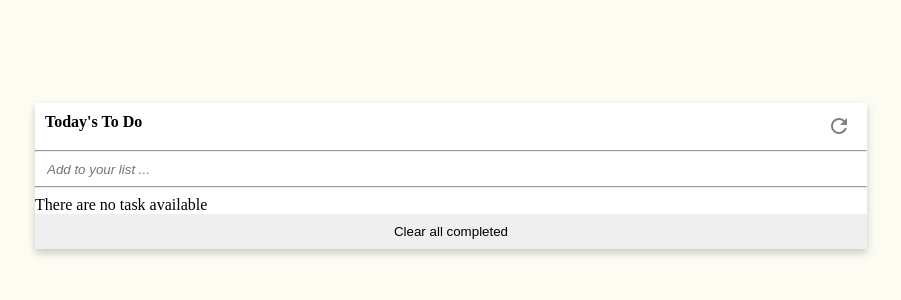
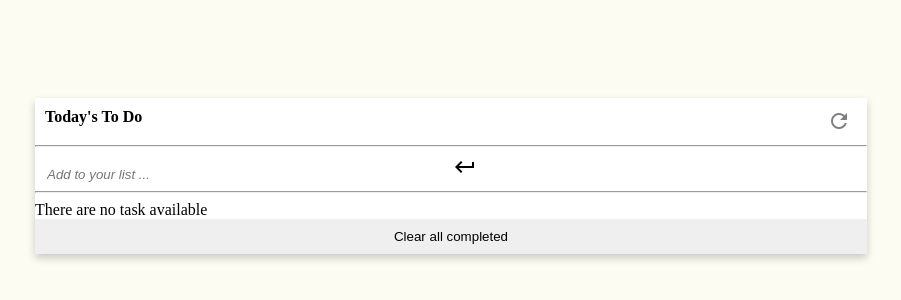
Before and after one commit to Bavon101/todoList, a website built with webpack: page src/index.html in a window 1280 px wide. Shown: the part 224-524 px from the top of the page, without its empty margins (189-1090 px from the left). Built offline with nearby package versions, Linux system fonts and the light colour scheme.

Commit message:
improve html practice as per yester review

```diff
--- a/src/index.html
+++ b/src/index.html
@@ -17,20 +17,20 @@
 				<h4>
 					Today's To Do
 				</h4>
-				<button class="refresh-btn">
+				<button class="refresh-btn" id="refresh-btn">
 					<i class="material-icons refresh-icon">refresh</i>
 				</button>
 			</div>
 			<hr>
 			<form action="#" id="form" class="padding-l-r">
-				<input type="text" placeholder="Add to your list ..." id="task" required class="task-input" />
+				<input type="text" placeholder="Add to your list ..." id="task-input" required class="task-input" />
+				<span class="material-icons enter-key-icon">
+					keyboard_return
+				</span>
 			</form>
 			<hr>
-			<div id="to-do-list">
-
-			</div>
-
-			<button class="clear-btn">
+			<div id="to-do-list"></div>
+			<button class="clear-btn" id="clear-btn">
 				Clear all completed
 			</button>
 		</section>
```
